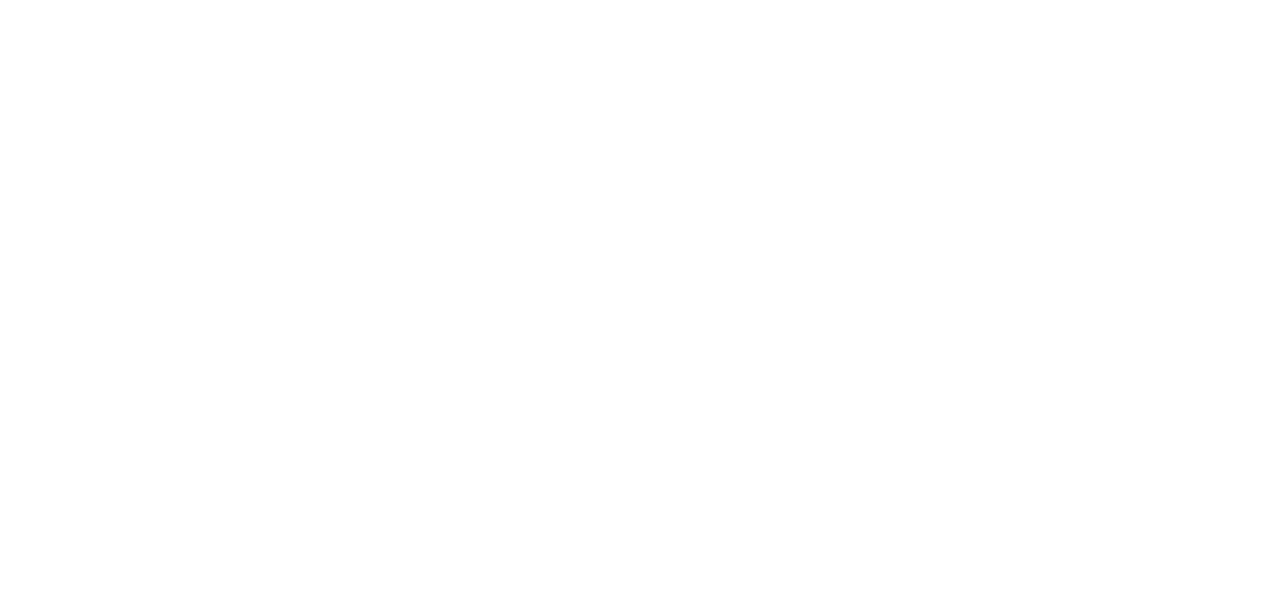
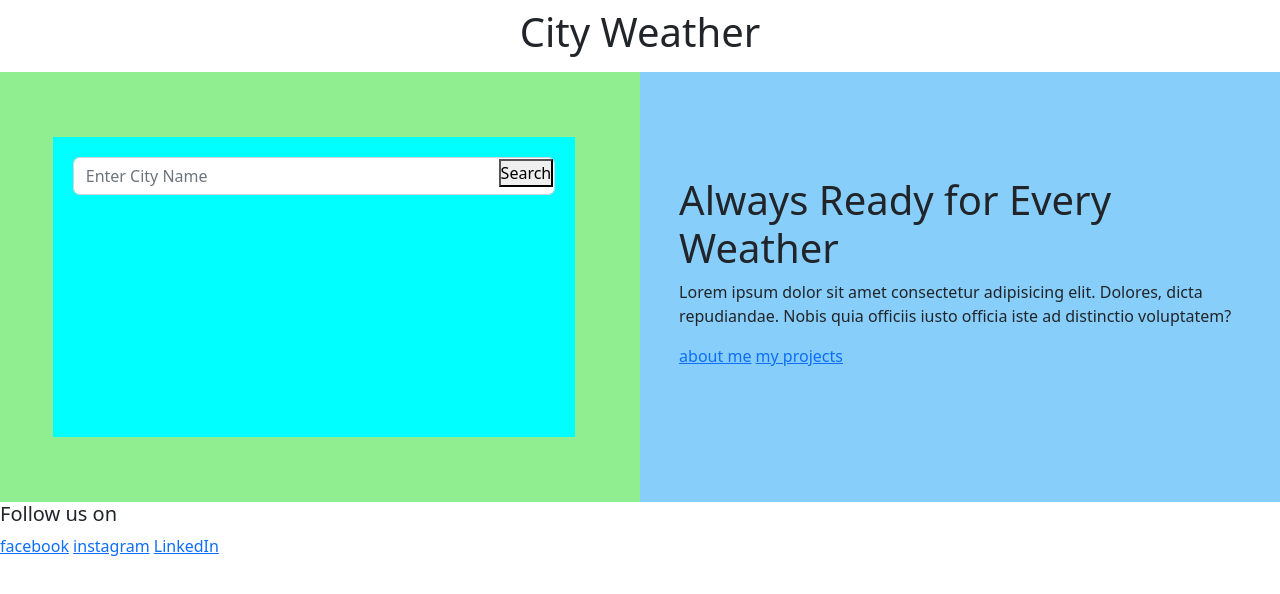
Before and after one commit to ShubhamVerma453/WeatherSite, a plain HTML site: page html/index.html in a window 1280 px wide. Drawn offline with nearby package versions, Linux system fonts and the light colour scheme; files that its build step writes are made by us from their sources.

Commit message:
created template of index.html with some testing css file

```diff
--- /dev/null
+++ b/html/css/style.css
@@ -0,0 +1,31 @@
+*{
+    margin: 0;
+    padding: 0;
+}
+.brand-name{
+    text-align: center;
+    padding: .5rem;
+}
+.form-section{
+    background-color: lightgreen;
+    padding: 5% 0;
+}
+.intro-section{
+    background-color: lightskyblue;
+    padding: 8% 3%;
+}
+.weather-card{
+    background-color: aqua;
+    margin: auto;
+    height: 300px;
+    width: 80%;
+    padding: 3%;
+}
+.form{
+    position:relative;
+}
+.submit-btn{
+    position: absolute;
+    right:2px;
+    top: 2px;
+}
--- a/html/index.html
+++ b/html/index.html
@@ -1,17 +1,50 @@
 <!DOCTYPE html>
 <html lang="en">
+
 <head>
     <meta charset="UTF-8">
     <meta http-equiv="X-UA-Compatible" content="IE=edge">
     <meta name="viewport" content="width=device-width, initial-scale=1.0">
     <title>City Weather</title>
     <!-- --------------   BootStrap    -------------------- -->
-    <link href="https://cdn.jsdelivr.net/npm/bootstrap@5.2.3/dist/css/bootstrap.min.css" rel="stylesheet" integrity="sha384-rbsA2VBKQhggwzxH7pPCaAqO46MgnOM80zW1RWuH61DGLwZJEdK2Kadq2F9CUG65" crossorigin="anonymous">
+    <link href="https://cdn.jsdelivr.net/npm/bootstrap@5.2.3/dist/css/bootstrap.min.css" rel="stylesheet"
+        integrity="sha384-rbsA2VBKQhggwzxH7pPCaAqO46MgnOM80zW1RWuH61DGLwZJEdK2Kadq2F9CUG65" crossorigin="anonymous">
     <!-- --------------   Local CSS    --------------------  -->
     <link rel="stylesheet" href="css/style.css">
     <link rel="stylesheet" href="css/index.css">
 </head>
+
 <body>
 
+    <h1 class="brand-name">City Weather</h1>
+
+    <section class="main-section row">
+        <div class="col-md-6 col-sm-12 form-section">
+            <div class="weather-card">
+                <form action="" method="post" class="form">
+                    <input type="text" class="form-control input-city" placeholder="Enter City Name" autocomplete="off">
+                    <button type="submit" class="submit-btn">Search</button>
+                </form>
+            </div>
+
+        </div>
+        <div class="col-md-6 col-sm-12 intro-section">
+            <h1>Always Ready for Every Weather</h1>
+            <p>Lorem ipsum dolor sit amet consectetur adipisicing elit. Dolores, dicta repudiandae. Nobis quia officiis iusto officia iste ad distinctio voluptatem?</p>
+            <a href="">about me</a>
+            <a href="">my projects</a>
+        </div>
+    </section>
+
+    <footer>
+        <h5>Follow us on</h5>
+        <div class="social-box">
+            <a href="">facebook</a>
+            <a href="">instagram</a>
+            <a href="">LinkedIn</a>
+        </div>
+    </footer>
+
 </body>
+
 </html>
```
Also changed, not shown: css/style.css (deleted), html/css/aboutMe.css (added), html/css/index.css (added), html/css/otherWork.css (added).
